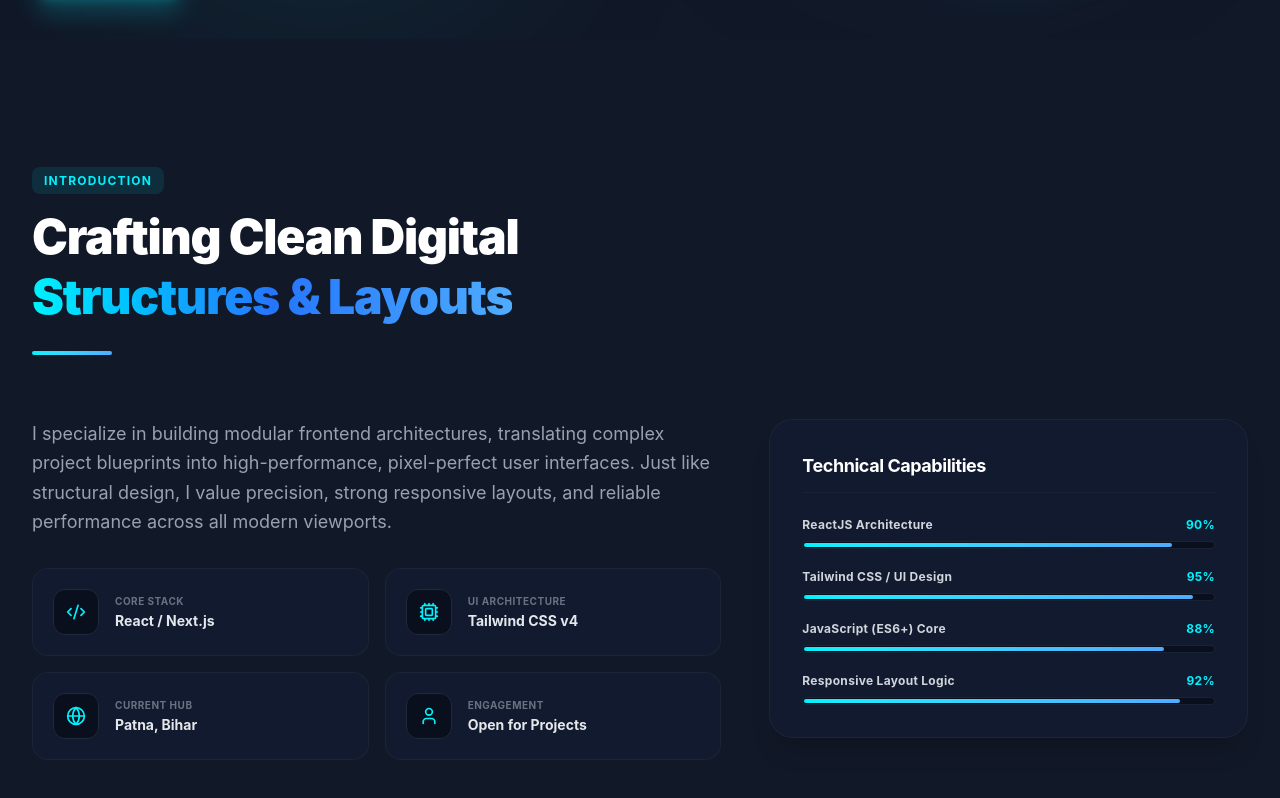
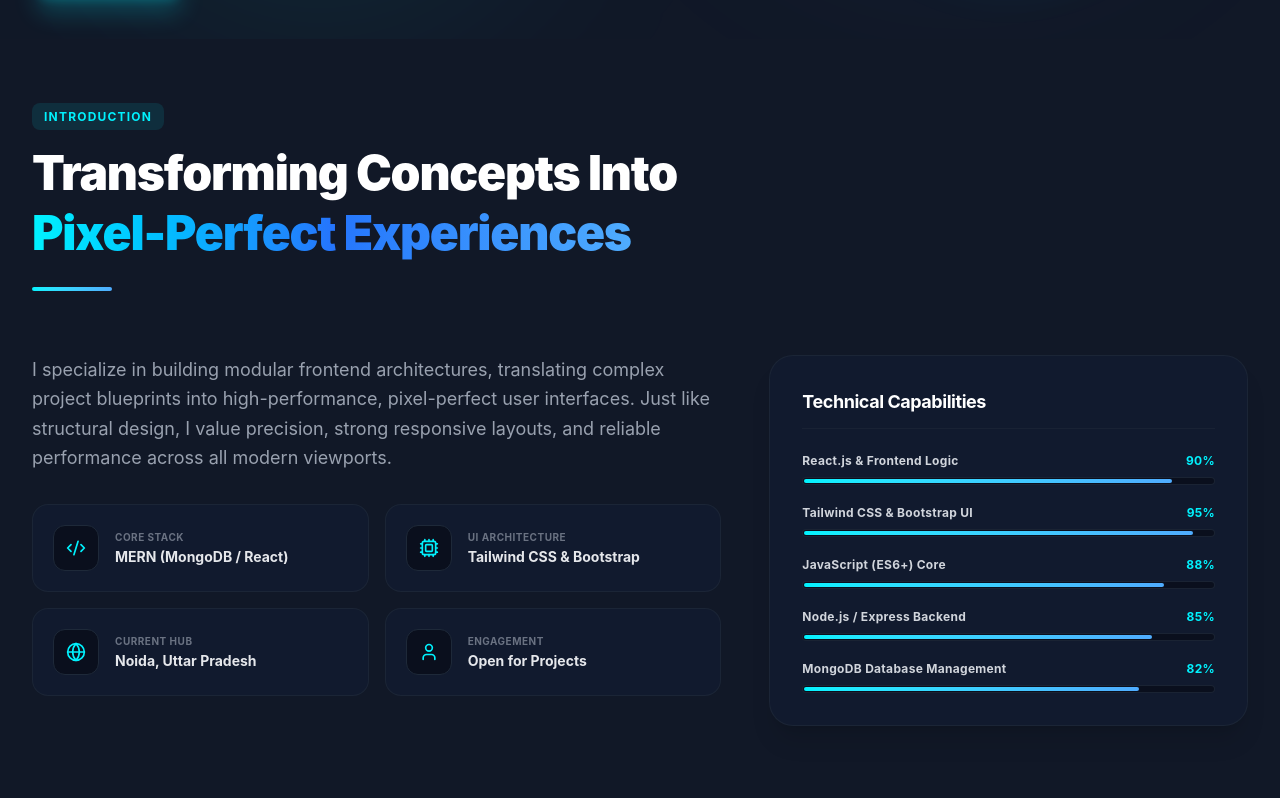
Before and after one commit to abinashshubham/my-portfolio, a React (Vite) app: page / in a window 1280 px wide. Shown: the part 530-1328 px from the top of the page. Built offline with nearby package versions, Linux system fonts and the light colour scheme.

Commit message:
Content: Updated profile metrics and technical capabilities to reflect MERN full-stack skills

```diff
--- a/src/App.jsx
+++ b/src/App.jsx
@@ -27,7 +27,7 @@ function App() {
       <Header />
       <HeroSection />
 
-      <main className="max-w-7xl mx-auto px-4 sm:px-6 lg:px-8 space-y-32 py-16">
+      <main className="max-w-7xl mx-auto px-4 sm:px-6 lg:px-8 space-y-32">
         <About />
         <Education />
         <Experience />
--- /dev/null
+++ b/src/components/About.css
@@ -0,0 +1,10 @@
+/* Isolated Architectural Scroll Buffer Offset Map */
+.scroll-target {
+  scroll-margin-top: 120px !important;
+}
+
+/* Enforces layout-engine stability specifically when AOS is untriggered on first click */
+#about[data-aos] {
+  scroll-margin-top: 120px !important;
+  transition-property: transform, opacity !important;
+}
--- a/src/components/About.jsx
+++ b/src/components/About.jsx
@@ -1,33 +1,51 @@
 // src/components/About.jsx
-import React from 'react';
-import { User, Code2, Cpu, Globe } from 'lucide-react';
+import React from "react";
+import { User, Code2, Cpu, Globe } from "lucide-react";
+import "./About.css";
 
 const About = () => {
   const profileMetrics = [
-    { icon: <Code2 size={20} />, title: 'Core Stack', value: 'React / Next.js' },
-    { icon: <Cpu size={20} />, title: 'UI Architecture', value: 'Tailwind CSS v4' },
-    { icon: <Globe size={20} />, title: 'Current Hub', value: 'Patna, Bihar' },
-    { icon: <User size={20} />, title: 'Engagement', value: 'Open for Projects' }
+    {
+      icon: <Code2 size={20} />,
+      title: "Core Stack",
+      value: "MERN (MongoDB / React)",
+    },
+    {
+      icon: <Cpu size={20} />,
+      title: "UI Architecture",
+      value: "Tailwind CSS & Bootstrap",
+    },
+    {
+      icon: <Globe size={20} />,
+      title: "Current Hub",
+      value: "Noida, Uttar Pradesh",
+    },
+    {
+      icon: <User size={20} />,
+      title: "Engagement",
+      value: "Open for Projects",
+    },
   ];
 
   const skillBars = [
-    { name: 'ReactJS Architecture', level: '90%' },
-    { name: 'Tailwind CSS / UI Design', level: '95%' },
-    { name: 'JavaScript (ES6+) Core', level: '88%' },
-    { name: 'Responsive Layout Logic', level: '92%' }
+    { name: "React.js & Frontend Logic", level: "90%" },
+    { name: "Tailwind CSS & Bootstrap UI", level: "95%" },
+    { name: "JavaScript (ES6+) Core", level: "88%" },
+    { name: "Node.js / Express Backend", level: "85%" },
+    { name: "MongoDB Database Management", level: "82%" },
   ];
 
   return (
-    <section id="about" className="scroll-mt-28 py-16" data-aos="fade-up">
+    <section id="about" className="scroll-target py-16" data-aos="fade-up">
       {/* Section Sub-Header */}
       <div className="text-center lg:text-left mb-16">
         <span className="text-xs font-bold uppercase tracking-widest text-[#00f2fe] bg-[#00f2fe]/10 px-3 py-1.5 rounded-lg">
           Introduction
         </span>
         <h2 className="text-3xl sm:text-5xl font-black text-white mt-4 tracking-tight leading-tight">
-          Crafting Clean Digital <br />
+          Transforming Concepts Into <br />
           <span className="text-transparent bg-clip-text bg-gradient-to-r from-[#00f2fe] via-[#2575fc] to-[#4facfe]">
-            Structures & Layouts
+            Pixel-Perfect Experiences
           </span>
         </h2>
         <div className="h-1 w-20 bg-gradient-to-r from-[#00f2fe] to-[#4facfe] mt-6 rounded-full mx-auto lg:mx-0"></div>
@@ -35,11 +53,14 @@ const About = () => {
 
       {/* Main Grid Matrix */}
       <div className="grid grid-cols-1 lg:grid-cols-12 gap-12 items-start">
-
         {/* Left Side Column: Text Bio & Grid Cards */}
         <div className="lg:col-span-7 space-y-8">
           <p className="text-gray-400 leading-relaxed text-base sm:text-lg font-normal">
-            I specialize in building modular frontend architectures, translating complex project blueprints into high-performance, pixel-perfect user interfaces. Just like structural design, I value precision, strong responsive layouts, and reliable performance across all modern viewports.
+            I specialize in building modular frontend architectures, translating
+            complex project blueprints into high-performance, pixel-perfect user
+            interfaces. Just like structural design, I value precision, strong
+            responsive layouts, and reliable performance across all modern
+            viewports.
           </p>
 
           {/* Micro Information Cards */}
@@ -78,7 +99,7 @@ const About = () => {
                   <span>{skill.name}</span>
                   <span className="text-[#00f2fe]">{skill.level}</span>
                 </div>
-                {/* Visual Progress Channel Bar */}
+                {/* Visual Progress Channel Bar Layer */}
                 <div className="w-full bg-[#0a0f1d] h-2 rounded-full overflow-hidden p-[1px] border border-gray-800/80">
                   <div
                     className="bg-gradient-to-r from-[#00f2fe] to-[#4facfe] h-full rounded-full transition-all duration-1000 ease-out"
@@ -89,7 +110,6 @@ const About = () => {
             ))}
           </div>
         </div>
-
       </div>
     </section>
   );
```
